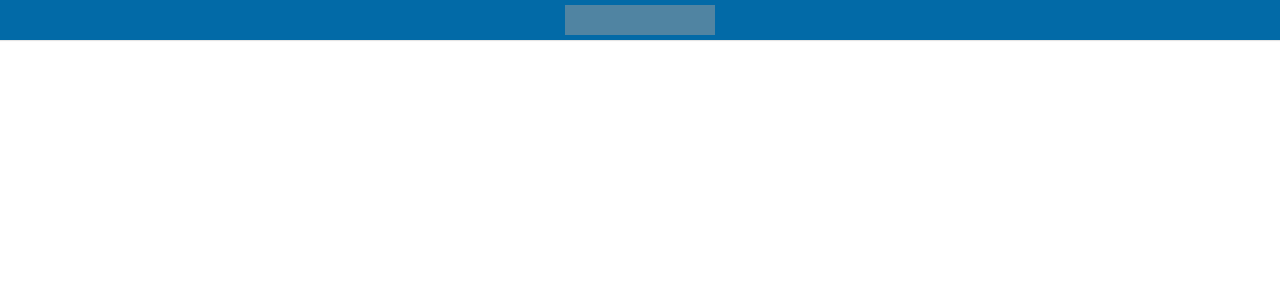
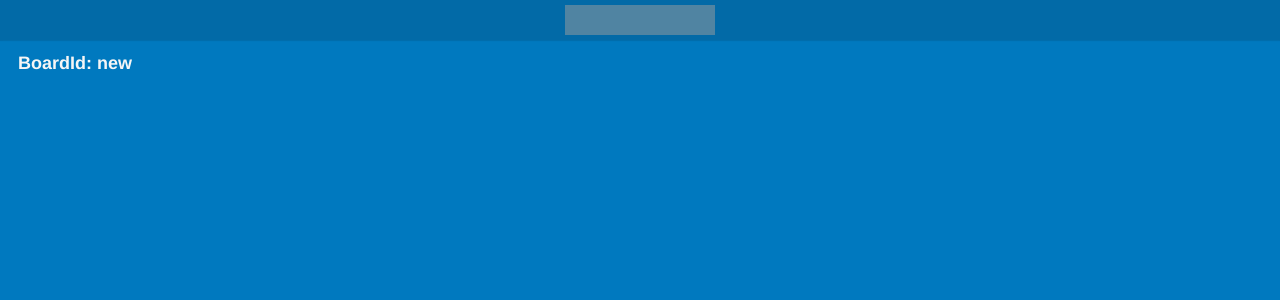
Before and after one commit to wyeworks/react-workshop-2019, a React (Create React App) app: page /boards/new in a window 1280 px wide. Shown: the top 300 px of the page. Built offline with nearby package versions, Linux system fonts and the light colour scheme; grey boxes are pictures that could not be loaded.

Commit message:
Vista de un board

```diff
--- a/src/App.js
+++ b/src/App.js
@@ -1,5 +1,6 @@
 import React from 'react';
 import Boards from './components/Boards';
+import Board from './components/Board';
 import { BrowserRouter, Route, Link, Switch } from 'react-router-dom';
 
 function App() {
@@ -14,6 +15,7 @@
         <main>
           <Switch>
             <Route exact path='/' component={Boards}/>
+            <Route path='/boards/:boardId' component={Board} />
           </Switch>
         </main>
       </div>
--- /dev/null
+++ b/src/components/Board.js
@@ -0,0 +1,17 @@
+import React, { Component } from 'react';
+
+class Board extends Component {
+  render() {
+    return (
+      <div className="Board">
+        <header>
+          <h1>
+            BoardId: {this.props.match.params.boardId}
+          </h1>
+        </header>
+      </div>
+    );
+  }
+}
+
+export default Board;
--- a/src/components/BoardTile.js
+++ b/src/components/BoardTile.js
@@ -1,12 +1,12 @@
 import React, { Component } from 'react';
-
+import { Link } from 'react-router-dom';
 class BoardTile extends Component {
   render() {
     return (
       <li className="BoardTile">
-        <a>
+        <Link to={`/boards/${this.props.id}`}>
           {this.props.name}
-        </a>
+        </Link>
       </li>
     );
   }
```
